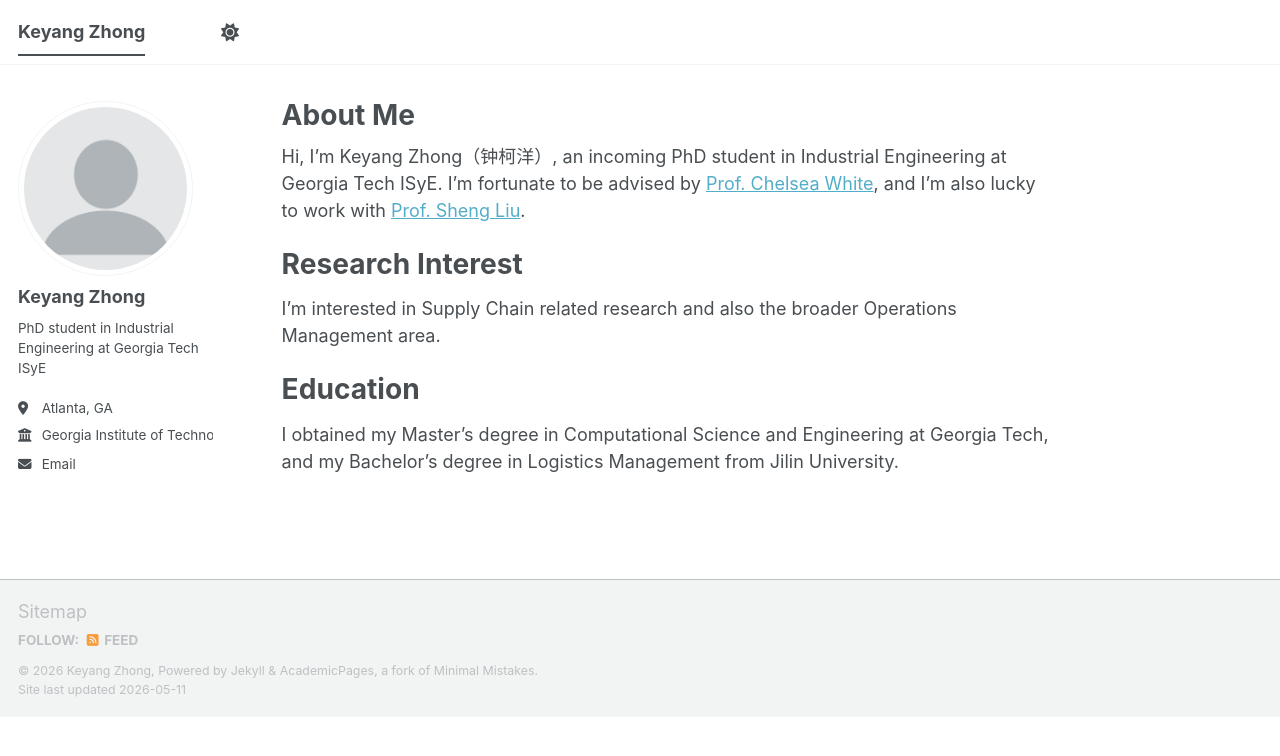
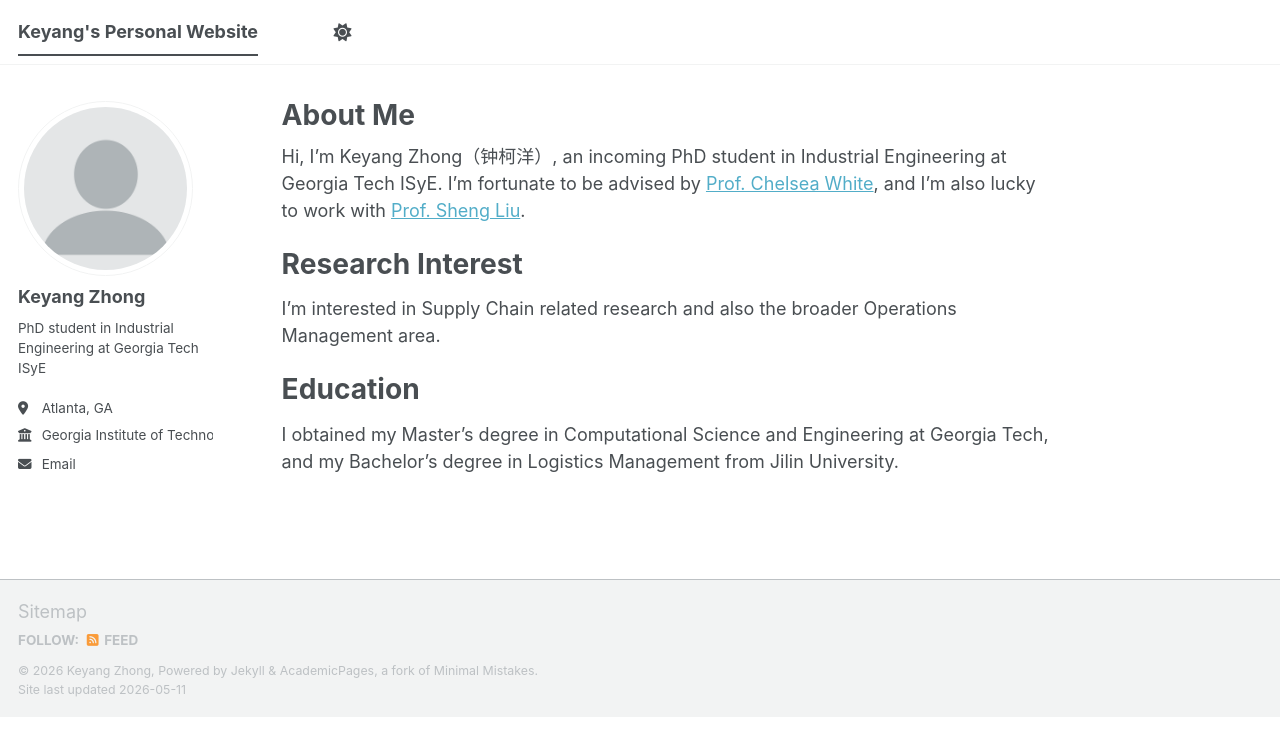
Before and after one commit to Alfredkkk/Alfredkkk.github.io, a Jekyll site: the page built from _pages/about.md, in a window 1280 px wide. Shown: the top 756 px of the page. Built offline with Jekyll 4.4.1, drawn with Linux system fonts in a browser that asks for light colours; a script bundle is joined from its source files by our own code; library files that are not in the unit come from our copies.

Commit message:
website name mod

```diff
--- a/_config.yml
+++ b/_config.yml
@@ -9,7 +9,7 @@
 # Basic Site Settings
 locale                   : "en-US"
 site_theme               : "default" # The available themes options are "default", "air", "sunrise", "mint", "dirt" and "contrast"
-title                    : "Keyang Zhong"
+title                    : "Keyang's Personal Website"
 title_separator          : "-"
 name                     : &name "Keyang Zhong"
 description              : &description "This is the personal website for Keyang Zhong."   # Update this with a general description of your site, this is the default if not overridden by a page
```
